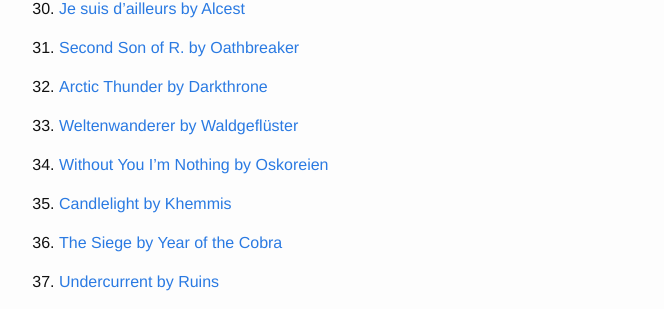
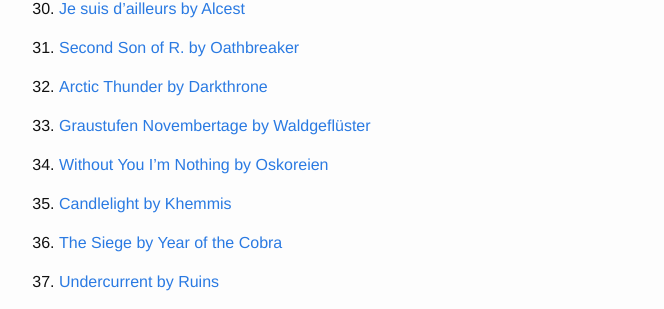
Before and after one commit to danmorrison/danmorrison.github.io, a Jekyll site: the page built from _posts/2017-08-03-metal-2016.md, in a window 1280 px wide and 900 px high, scrolled down 1269 px. Shown: the part 143-452 px from the top of the window, without its empty margins (241-905 px from the left). Built offline with Jekyll 4.4.1, drawn with Linux system fonts in a browser that asks for light colours.

Commit message:
Update Waldgeflüster

```diff
--- a/_posts/2017-08-03-metal-2016.md
+++ b/_posts/2017-08-03-metal-2016.md
@@ -42,7 +42,7 @@
 1. <!-- 2016-09-30 --> [Je suis d'ailleurs by Alcest](https://music.apple.com/album/id1144896472?i=1144896781)
 1. <!-- 2016-09-30 --> [Second Son of R. by Oathbreaker](https://music.apple.com/album/id1135230446?i=1135230666)
 1. <!-- 2016-10-14 --> [Arctic Thunder by Darkthrone](https://music.apple.com/album/1176252874?i=1176253041)
-1. <!-- 2016-10-14 --> [Weltenwanderer by Waldgeflüster](https://music.apple.com/album/id1147829374?i=1147829380)
+1. <!-- 2016-10-14 --> [Graustufen Novembertage by Waldgeflüster](https://music.apple.com/album/id1147829374?i=1147830239)
 1. <!-- 2016-10-15 --> [Without You I'm Nothing by Oskoreien](https://music.apple.com/album/id1161684335?i=1161684368)
 1. <!-- 2016-10-21 --> [Candlelight by Khemmis](https://music.apple.com/album/id1144266164?i=1144266403)
 1. <!-- 2016-10-21 --> [The Siege by Year of the Cobra](https://music.apple.com/album/id1149065037?i=1149065086)
```
